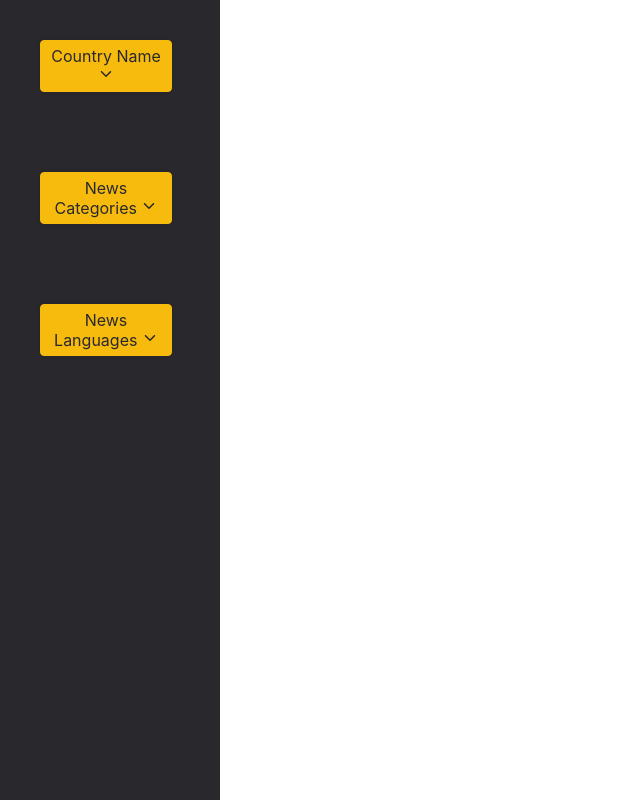
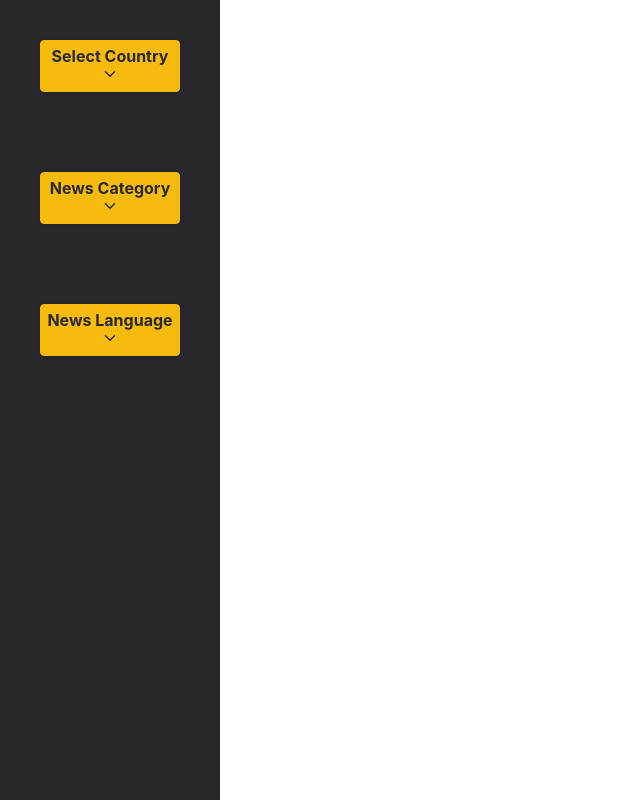
Before and after one commit to sahiltgi/news-search, a React (Create React App) app: page / in a window 1280 px wide. Shown: the whole page, without its empty margins (0-640 px from the left). Built offline with nearby package versions, Linux system fonts and the light colour scheme.

Commit message:
css of nav

```diff
--- a/src/components/Menu/style.css
+++ b/src/components/Menu/style.css
@@ -9,7 +9,7 @@
   box-shadow: 0 0 5px -1px rgba(0, 0, 0, 0.2);
   cursor: pointer;
   vertical-align: middle;
-  max-width: 120px;
+  max-width: 250px;
   padding: 5px;
   text-align: center;
   border-radius: 4px;
--- a/src/components/MenuBar/index.jsx
+++ b/src/components/MenuBar/index.jsx
@@ -8,9 +8,9 @@ class MenuBar extends Component {
   render() {
     return (
       <div className="SideMenu">
-        <Menu listItem={NEWS_COUNTRY} listName={"Country Name"} />
-        <Menu listItem={NEWS_CATEGORIES} listName={"News Categories"} />
-        <Menu listItem={NEWS_LANGUAGES} listName={"News Languages"} />
+        <Menu listItem={NEWS_COUNTRY} listName={"Select Country"} />
+        <Menu listItem={NEWS_CATEGORIES} listName={"News Category"} />
+        <Menu listItem={NEWS_LANGUAGES} listName={"News Language"} />
       </div>
     );
   }
--- a/src/components/MenuBar/style.css
+++ b/src/components/MenuBar/style.css
@@ -6,4 +6,5 @@
   flex-direction: column;
   align-items: left;
   justify-content: flex-start;
+  font-weight: bold;
 }
--- a/src/components/Selection/style.css
+++ b/src/components/Selection/style.css
@@ -1,6 +1,6 @@
 .selection {
-  background-color: #f00000;
   margin: 3px;
+  padding: 3px;
   border-radius: 4px;
   color: #ffffff;
   cursor: pointer;
```
